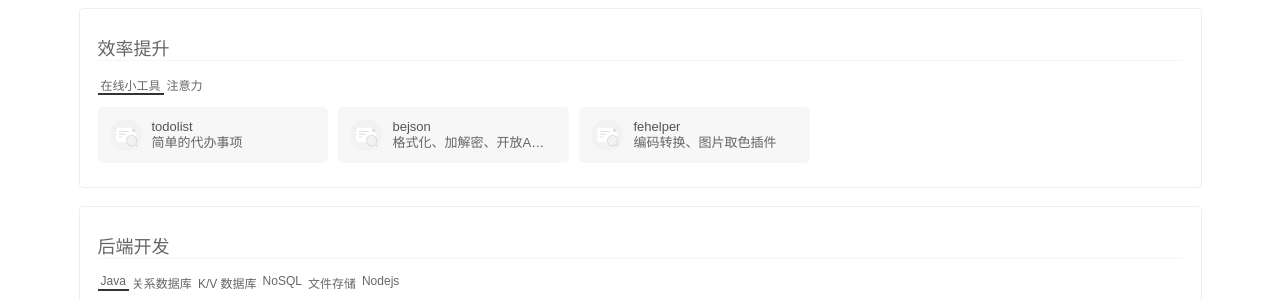
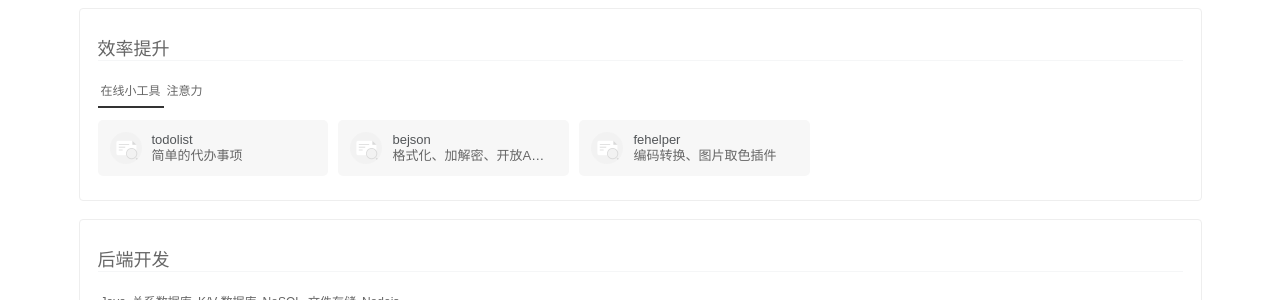
Before and after one commit to linksgo2011/developer-tools, a website: page docs/index.html in a window 1280 px wide. Shown: the top 300 px of the page. Drawn offline with Linux system fonts and the light colour scheme.

Commit message:
generate website on `date +%y%m%d`

```diff
--- a/docs/index.html
+++ b/docs/index.html
@@ -70,6 +70,7 @@
             position: relative;
             padding: 0 3px;
             cursor: pointer;
+            line-height: 30px;
         }
 
         .tab-header .title.active {
```
Also changed, not shown: template/index.html (+1 -0 lines).
